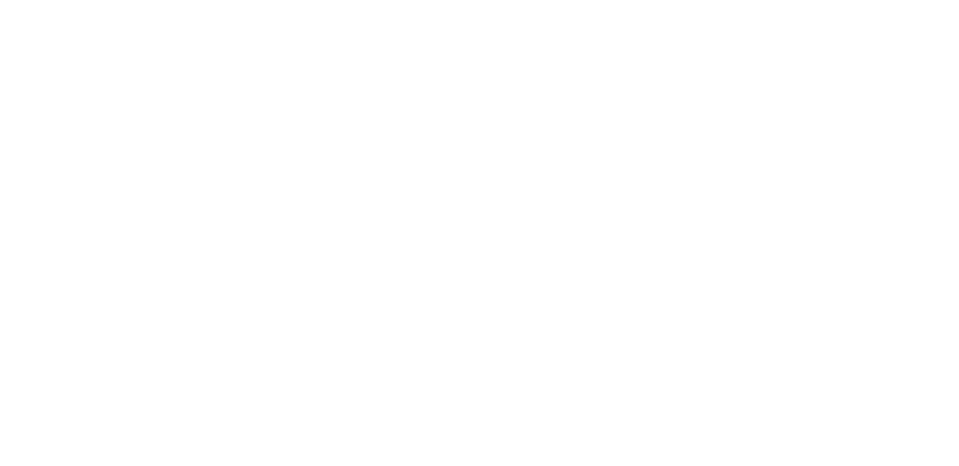
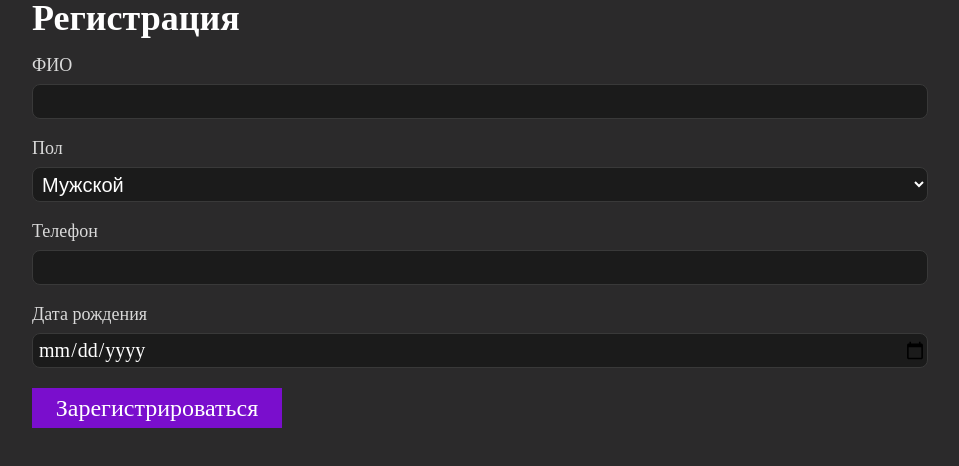
Before and after one commit to Camon-fi07/food-delivery-service, a React (Vite) app: page / in a window 1280 px wide. Shown: the top 466 px of the page, without its empty margins (160-1119 px from the left). Built offline with nearby package versions, Linux system fonts and the light colour scheme.

Commit message:
сверстал несколько полей и общий вид страницы

```diff
--- a/package.json
+++ b/package.json
@@ -10,6 +10,7 @@
     "preview": "vite preview"
   },
   "dependencies": {
+    "formik": "^2.4.5",
     "react": "^18.2.0",
     "react-dom": "^18.2.0",
     "sass": "^1.69.3"
--- a/src/App/App.tsx
+++ b/src/App/App.tsx
@@ -1,6 +1,11 @@
+import { Registration } from "pages/Registration/Registration";
 import "./styles/app.scss";
 function App() {
-  return <div className="app"></div>;
+  return (
+    <div className="app">
+      <Registration />
+    </div>
+  );
 }
 
 export default App;
--- a/src/App/styles/app.scss
+++ b/src/App/styles/app.scss
@@ -1 +1,12 @@
-@import url("./null.scss");
+@import "./null.scss";
+@import "./colors.scss";
+.app {
+  background-color: $background;
+  height: 100%;
+  color: $text;
+}
+
+label {
+  font-size: 18px;
+  color: $subTitle;
+}
--- /dev/null
+++ b/src/App/styles/colors.scss
@@ -0,0 +1,6 @@
+$background: #2b2a2b;
+$text: #fff;
+$subTitle: #ffffffd2;
+$field: #1b1b1b;
+$fieldBorder: #393939;
+$btnBackground: #7a0ecd;
--- a/src/App/styles/null.scss
+++ b/src/App/styles/null.scss
@@ -29,7 +29,8 @@
   display: block;
 }
 html,
-body {
+body,
+#root {
   height: 100%;
   width: 100%;
   font-size: 100%;
@@ -43,6 +44,7 @@
 button,
 textarea {
   font-family: inherit;
+  text-align: left;
 }
 input::-ms-clear {
   display: none;
--- /dev/null
+++ b/src/pages/Registration/Registration.tsx
@@ -0,0 +1,61 @@
+import { Formik, Form, Field } from "formik";
+import style from "./style.module.scss";
+export const Registration = () => {
+  return (
+    <Formik
+      initialValues={{
+        name: "",
+        gender: "Мужской",
+        phone: "",
+        birth: "",
+        region: "",
+        city: "",
+        street: "",
+        house: "",
+        email: "",
+        password: "",
+      }}
+      onSubmit={(values) => {
+        console.log(values);
+      }}
+    >
+      {({ errors, touched }) => (
+        <Form className={style.registration}>
+          <h1 className={style.title}>Регистрация</h1>
+          <div className={style.value}>
+            <label htmlFor="name">ФИО</label>
+            {errors["name"] && touched["name"] && <span className={style.error}>{errors["name"]}</span>}
+            <Field
+              className={`${style.field} ${errors["name"] && touched["name"] ? style.field_error : ""}`}
+              type="text"
+              name="name"
+            />
+          </div>
+          <div className={style.value}>
+            <label htmlFor="gender">Пол</label>
+            <Field as="select" className={style.field} name="gender">
+              <option value="Мужской">Мужской</option>
+              <option value="Женский">Женский</option>
+            </Field>
+          </div>
+          <div className={style.value}>
+            <label htmlFor="phone">Телефон</label>
+            {errors["phone"] && touched["phone"] && <span className={style.error}>{errors["phone"]}</span>}
+            <Field
+              className={`${style.field} ${errors["phone"] && touched["phone"] ? style.field_error : ""}`}
+              type="tel"
+              name="phone"
+            />
+          </div>
+          <div className={style.value}>
+            <label htmlFor="birth">Дата рождения</label>
+            <Field className={style.field} type="date" name="birth" />
+          </div>
+          <button className={style.button} type="submit">
+            Зарегистрироваться
+          </button>
+        </Form>
+      )}
+    </Formik>
+  );
+};
--- /dev/null
+++ b/src/pages/Registration/style.module.scss
@@ -0,0 +1,44 @@
+@import "App/styles/colors.scss";
+
+.registration {
+  width: 70%;
+  display: flex;
+  flex-direction: column;
+  margin: 0 auto;
+  gap: 20px;
+}
+.title {
+  font-size: 36px;
+  font-weight: 700;
+}
+.value {
+  width: 100%;
+  display: flex;
+  flex-direction: column;
+  gap: 10px;
+}
+
+.field {
+  background-color: $field;
+  height: 35px;
+  border: 1px solid $fieldBorder;
+  border-radius: 8px;
+  padding-left: 5px;
+  font-size: 20px;
+  color: $text;
+  &::placeholder {
+    color: #fff;
+  }
+}
+
+.button {
+  font-weight: 500;
+  height: 40px;
+  width: 250px;
+  display: flex;
+  justify-content: center;
+  align-items: center;
+  color: $text;
+  font-size: 24px;
+  background-color: $btnBackground;
+}
```
Also changed, not shown: 1 other file (tests, documents, lock files or other folders).
